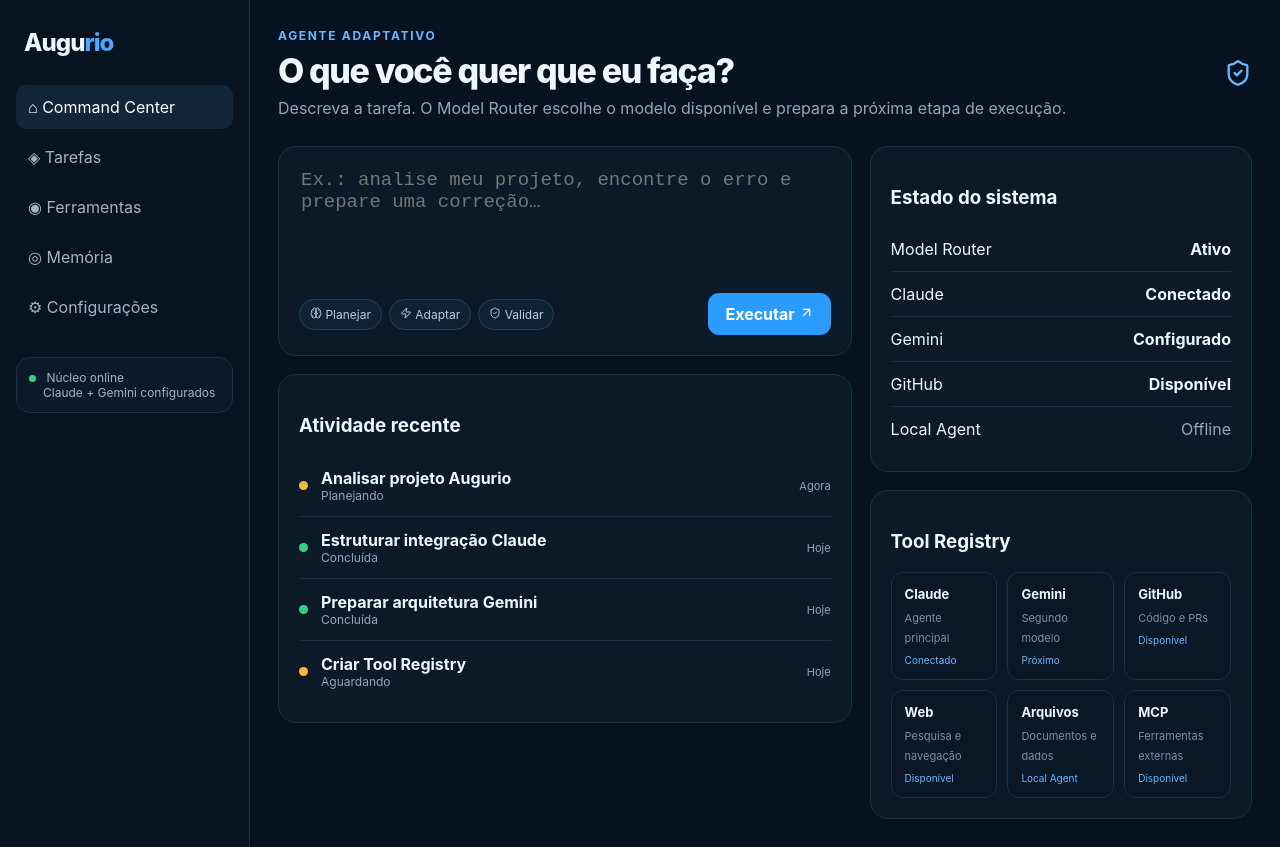
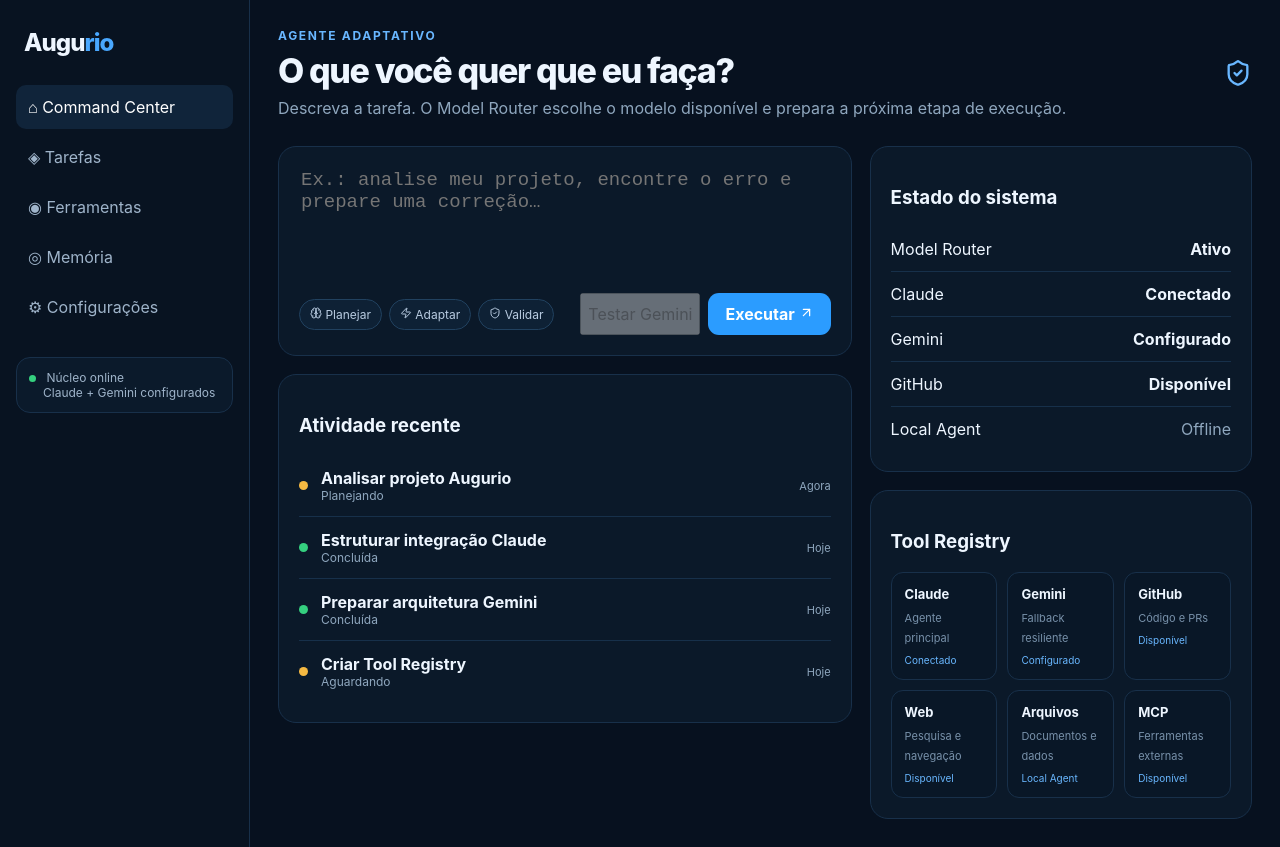
Before and after one commit to Angelosilvamarcos/Augurio-, a Next.js app: page / in a window 1280 px wide. Built offline with nearby package versions, Linux system fonts and the light colour scheme.

Commit message:
feat: add explicit Gemini test control

```diff
--- a/app/page.tsx
+++ b/app/page.tsx
@@ -11,7 +11,7 @@
 
 const tools = [
   ["Claude", "Agente principal", "Conectado"],
-  ["Gemini", "Segundo modelo", "Próximo"],
+  ["Gemini", "Fallback resiliente", "Configurado"],
   ["GitHub", "Código e PRs", "Disponível"],
   ["Web", "Pesquisa e navegação", "Disponível"],
   ["Arquivos", "Documentos e dados", "Local Agent"],
@@ -116,9 +116,14 @@
                   <span className="chip"><Zap size={12} /> Adaptar</span>
                   <span className="chip"><ShieldCheck size={12} /> Validar</span>
                 </div>
-                <button className="primary" onClick={run} disabled={running || !prompt.trim()}>
-                  {running ? "Consultando…" : "Executar"} <ArrowUpRight size={15} />
-                </button>
+                <div style={{ display: "flex", gap: 8 }}>
+                  <button className="secondary" onClick={() => run("gemini")} disabled={running || !prompt.trim()}>
+                    Testar Gemini
+                  </button>
+                  <button className="primary" onClick={() => run("auto")} disabled={running || !prompt.trim()}>
+                    {running ? "Consultando…" : "Executar"} <ArrowUpRight size={15} />
+                  </button>
+                </div>
               </div>
             </div>
 
```
